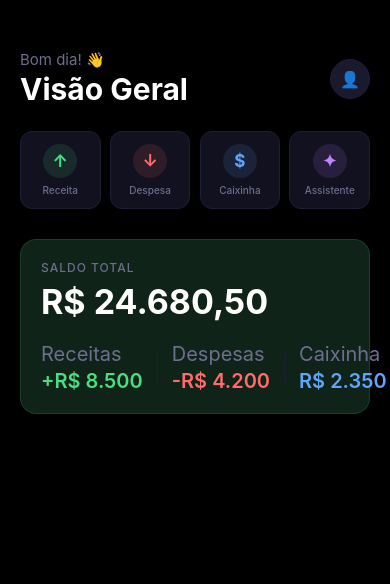
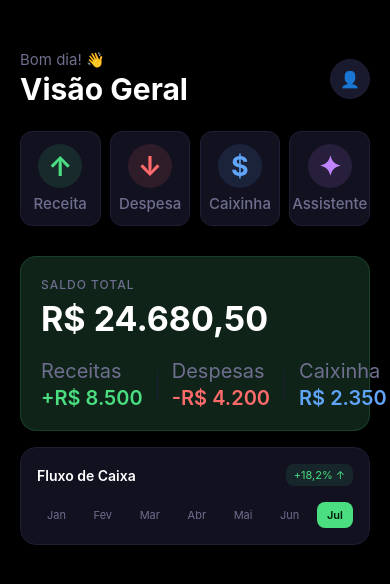
Before and after one commit to Douglas-Bezerra/FinUp, a React Native app in the folder mobileapp/: screen /Inicio in a window 390 px wide. Shown: the top 584 px of the page. Built offline with nearby package versions, Linux system fonts and the light colour scheme.

Commit message:
criado fluxo de caixa com estilização

```diff
--- a/mobileapp/src/views/TelaInicial.tsx
+++ b/mobileapp/src/views/TelaInicial.tsx
@@ -82,6 +82,40 @@ export default function TelaInicial() {
                     </View>
                 </View>
             </View>
+
+            {/* Fluxo de Caixa */}
+            <View style={styles.cashFlowCard}>
+                <View style={styles.cashFlowHeader}>
+                    <Text style={styles.cashFlowTitle}>Fluxo de Caixa</Text>
+
+                    <View style={styles.percentageBadge}>
+                        <Text style={styles.percentageText}>+18,2% ↑</Text>
+                    </View>
+                </View>
+
+                {/* Meses */}
+                <View style={styles.months}>
+                    {["Jan", "Fev", "Mar", "Abr", "Mai", "Jun", "Jul"].map((month, index) => (
+                        <View
+                            key={month}
+                            style={[
+                                styles.month,
+                                index === 6 && styles.monthActive,
+                            ]}
+                        >
+                            <Text
+                                style={[
+                                    styles.monthText,
+                                    index === 6 && styles.monthTextActive,
+                                ]}
+                            >
+                                {month}
+                            </Text>
+                        </View>
+                    ))}
+                </View>
+            </View>
+
 
         </View>
     );
@@ -178,7 +212,6 @@ const styles = StyleSheet.create({
         justifyContent: "space-between",
         marginBottom: 30
     },
-
     quickAction: {
         width: "23%",
         alignItems: "center",
@@ -188,24 +221,70 @@ const styles = StyleSheet.create({
         borderColor: colors.border,
         borderRadius: 12,
     },
-
     actionIcon: {
-        width: 34,
-        height: 34,
-        borderRadius: 17,
+        width: 44,
+        height: 44,
+        borderRadius: 27,
         alignItems: "center",
         justifyContent: "center",
         marginBottom: 6,
     },
-
     actionIconText: {
-        fontSize: 17,
+        fontSize: 27,
         fontWeight: "700",
     },
-
     actionLabel: {
         color: colors.mutedForeground,
-        fontSize: 10,
+        fontSize: 15,
         fontWeight: "500",
     },
+    cashFlowCard: {
+        backgroundColor: colors.card,
+        borderWidth: 1,
+        borderColor: colors.border,
+        borderRadius: 16,
+        padding: 16,
+        marginTop: 16,
+    },
+    cashFlowHeader: {
+        flexDirection: "row",
+        alignItems: "center",
+        justifyContent: "space-between",
+    },
+    cashFlowTitle: {
+        color: colors.foreground,
+        fontSize: 14,
+        fontWeight: "600",
+    },
+    percentageBadge: {
+        backgroundColor: "rgba(74, 222, 128, 0.1)",
+        paddingHorizontal: 8,
+        paddingVertical: 4,
+        borderRadius: 8,
+    },
+    percentageText: {
+        color: colors.primary,
+        fontSize: 11,
+    },
+    months: {
+        flexDirection: "row",
+        justifyContent: "space-between",
+        marginTop: 16,
+    },
+    month: {
+        paddingHorizontal: 10,
+        paddingVertical: 6,
+        borderRadius: 8,
+    },
+    monthActive: {
+        backgroundColor: colors.primary,
+    },
+    monthText: {
+        color: colors.mutedForeground,
+        fontSize: 11,
+    },
+    monthTextActive: {
+        color: colors.primaryForeground,
+        fontWeight: "600",
+    },
 });
```
